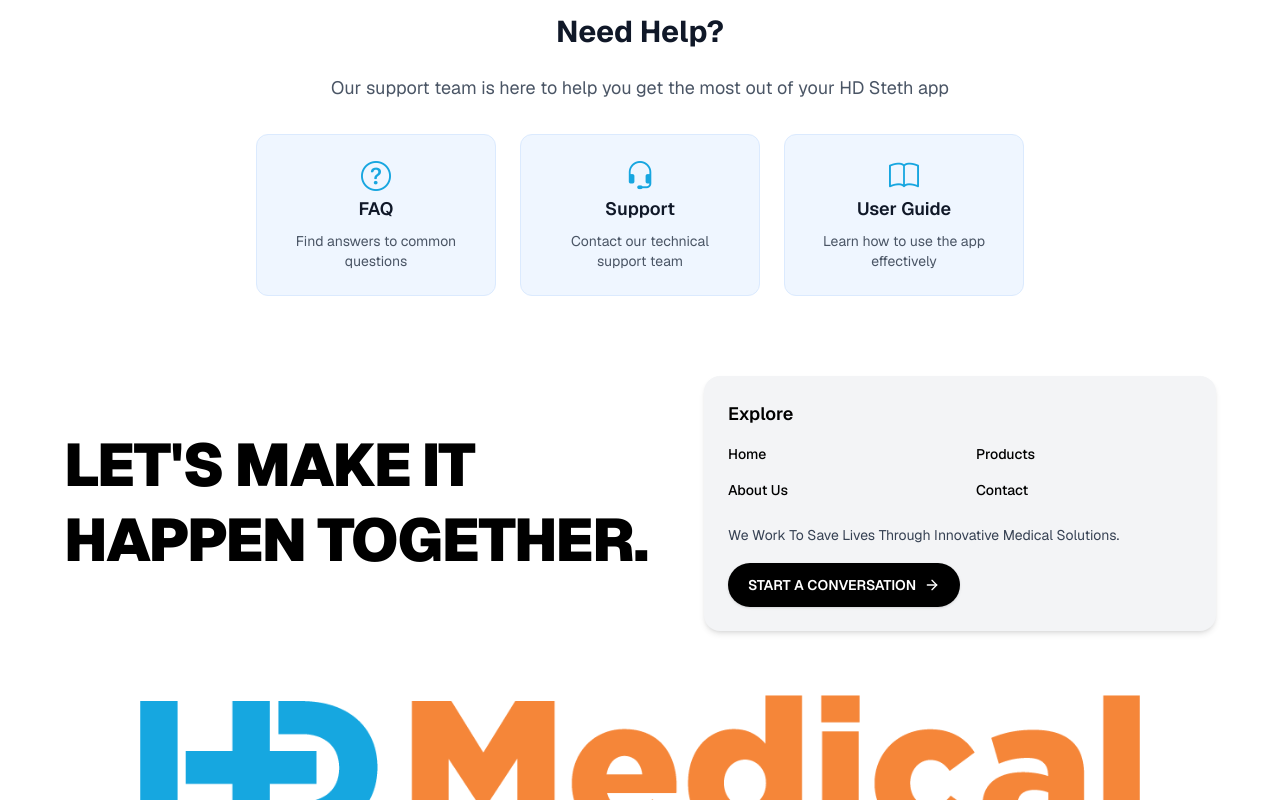
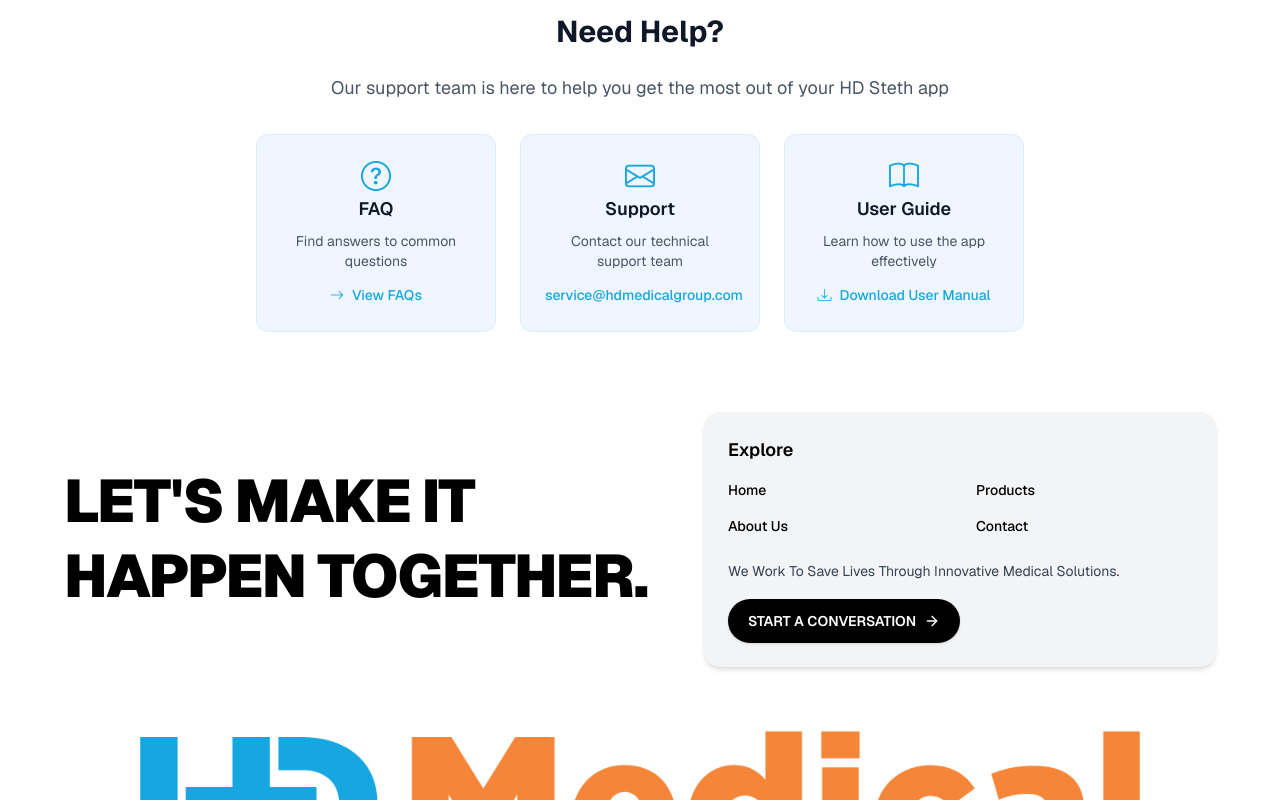
Before and after one commit to jilldhandhukiya/HD-Medical, a Next.js app: page /app in a window 1280 px wide. Shown: the part 1960-2760 px from the top of the page. Built offline with nearby package versions, Linux system fonts and the light colour scheme.

Commit message:
Doc 2 Changes Done

```diff
--- a/src/app/aboutus/page.js
+++ b/src/app/aboutus/page.js
@@ -131,7 +131,7 @@
   },
   {
     name: "Dr. Douglas Johnston",
-    position: "MD Thoracic and Cardiovascular Surgery",
+    position: "MD, Chief of Cardiac Surgery,Fellow: Cleveland Clinic",
     image: "/images/company/Dr Douglesx.png",
     flags: ["us"]
   },
@@ -149,7 +149,7 @@
   },
   {
     name: "Dr. Raj E G",
-    position: "Leading Private Cardiologist Flint, Michigan Hurley Medical Center",
+    position: "MD, FACC, FSCAI, FASNC, Cardiologist, Hurley Medical Center, Michigan",
     image: "/images/company/Dr Raj.png",
     flags: ["us", "india"]
   }
@@ -360,7 +360,7 @@
             ABOUT <span className="text-[#155dfc]">US</span>
           </h1>
           <p className="text-lg md:text-xl text-gray-800 font-medium mb-2">
-            <span className="font-bold text-black">HD medical</span> for decades has been focusing with single minded endeavour to deliver the best we can and achieving this has been possible due to the trust instilled by our customers in our service. Trust invoked through constant innovation and improvement of our services.
+            <span className="font-bold text-black">HD Medical</span> for decades has been focusing with single minded endeavour to deliver the best we can and achieving this has been possible due to the trust instilled by our customers in our service. Trust invoked through constant innovation and improvement of our services.
           </p>
         </div>
         <div className="flex flex-col md:flex-row justify-center items-center gap-6 mt-10">
--- a/src/app/app/page.js
+++ b/src/app/app/page.js
@@ -449,17 +449,34 @@
             <div className="bg-blue-50 rounded-xl p-6 border border-blue-100">
               <i className="bi bi-question-circle text-3xl text-[#17a6e0] mb-4"></i>
               <h3 className="text-lg font-semibold text-gray-900 mb-2">FAQ</h3>
-              <p className="text-gray-600 text-sm">Find answers to common questions</p>
+              <p className="text-gray-600 text-sm mb-3">Find answers to common questions</p>
+              <span className="inline-flex items-center gap-2 text-[#17a6e0] font-medium hover:underline text-sm">
+                <i className="bi bi-arrow-right"></i>
+                View FAQs
+              </span>
             </div>
-            <div className="bg-blue-50 rounded-xl p-6 border border-blue-100">
-              <i className="bi bi-headset text-3xl text-[#17a6e0] mb-4"></i>
+            <div
+              className="bg-blue-50 rounded-xl p-6 border border-blue-100 cursor-pointer hover:bg-blue-100 transition-colors duration-300"
+              onClick={() => window.location.href = 'mailto:service@hdmedicalgroup.com'}
+            >
+              <i className="bi bi-envelope text-3xl text-[#17a6e0] mb-4"></i>
               <h3 className="text-lg font-semibold text-gray-900 mb-2">Support</h3>
-              <p className="text-gray-600 text-sm">Contact our technical support team</p>
+              <p className="text-gray-600 text-sm mb-3">Contact our technical support team</p>
+              <span className="inline-flex items-center gap-2 text-[#17a6e0] font-medium hover:underline text-sm">
+              service@hdmedicalgroup.com
+              </span>
             </div>
-            <div className="bg-blue-50 rounded-xl p-6 border border-blue-100">
+            <div
+              className="bg-blue-50 rounded-xl p-6 border border-blue-100 cursor-pointer hover:bg-blue-100 transition-colors duration-300"
+              onClick={() => window.open('/docs/HDSteth-App-User-Manual.pdf', '_blank')}
+            >
               <i className="bi bi-book text-3xl text-[#17a6e0] mb-4"></i>
               <h3 className="text-lg font-semibold text-gray-900 mb-2">User Guide</h3>
-              <p className="text-gray-600 text-sm">Learn how to use the app effectively</p>
+              <p className="text-gray-600 text-sm mb-3">Learn how to use the app effectively</p>
+              <span className="inline-flex items-center gap-2 text-[#17a6e0] font-medium hover:underline text-sm">
+                <i className="bi bi-download"></i>
+                Download User Manual
+              </span>
             </div>
           </div>
         </div>
--- a/src/app/page.js
+++ b/src/app/page.js
@@ -643,7 +643,7 @@
     {
       quote: "HD Steth is transforming the way medicine is practiced at the point of care setting by enhancing the patient experience, saving time and costs while improving outcomes.",
       name: "Dr. Douglas Johnston, MD",
-      title: "Thoracic and Cardiovascular Surgery, Northwestern Medicine",
+      title: "MD, Chief of Cardiac Surgery, Fellow: Cleveland Clinic",
       image: "/images/testi-icon2.png"
     },
     {
@@ -983,8 +983,11 @@
           {/* Divider */}
           <hr className="my-4 sm:my-6 border-gray-300 hover:border-[#155dfc] max-w-[90%] sm:max-w-3xl mx-auto transition-all duration-300" />
 
-          {/* Button */}
-          <button className="inline-block px-6 sm:px-8 md:px-10 py-3 sm:py-4 bg-[#155dfc] text-base sm:text-lg md:text-xl lg:text-2xl text-white font-semibold rounded-full hover:opacity-90 transition-all duration-300 mt-3 sm:mt-4 hover:scale-105 hover:shadow-xl">
+          {/* Button - Updated to navigate to product page */}
+          <button
+            className="inline-block px-6 sm:px-8 md:px-10 py-3 sm:py-4 bg-[#155dfc] text-base sm:text-lg md:text-xl lg:text-2xl text-white font-semibold rounded-full hover:opacity-90 transition-all duration-300 mt-3 sm:mt-4 hover:scale-105 hover:shadow-xl"
+            onClick={() => window.location.href = '/product'}
+          >
             Learn More
           </button>
         </div>
@@ -1164,7 +1167,10 @@
           </div>
 
           <div className={`mt-12 text-center transition-all duration-1000 delay-300 ${featuresVisible ? 'animate-fadeInUp' : 'opacity-0 translate-y-[30px]'}`}>
-            <button className="bg-[#155dfc] hover:bg-blue-600 text-white text-lg font-semibold px-8 py-4 rounded-full transition-all duration-300 hover:scale-105 hover:shadow-xl">
+            <button
+              className="bg-[#155dfc] hover:bg-blue-600 text-white text-lg font-semibold px-8 py-4 rounded-full transition-all duration-300 hover:scale-105 hover:shadow-xl"
+              onClick={() => window.location.href = '/product'}
+            >
               GET STARTED
             </button>
           </div>
--- a/src/app/product/page.js
+++ b/src/app/product/page.js
@@ -45,7 +45,7 @@
   },
 ];
 
-function AdvantagesSection() {
+const AdvantagesSection = React.forwardRef((props, ref) => {
   const sectionRef = useRef(null);
   const [isVisible, setIsVisible] = useState(false);
   const [visibleModules, setVisibleModules] = useState([]);
@@ -69,8 +69,19 @@
   }, []);
 
   return (
-
-    <section ref={sectionRef} className="py-20 relative overflow-hidden bg-white">
+    <section
+      ref={(node) => {
+        sectionRef.current = node;
+        if (ref) {
+          if (typeof ref === 'function') {
+            ref(node);
+          } else {
+            ref.current = node;
+          }
+        }
+      }}
+      className="py-20 relative overflow-hidden bg-white"
+    >
       <div className="max-w-7xl mx-auto px-4 sm:px-6 lg:px-8">
         <div className="text-center mb-16">
           <h2 className={`text-4xl md:text-5xl font-bold mb-6 transition-all duration-1000 ${isVisible ? "opacity-100 translate-y-0" : "opacity-0 translate-y-10"
@@ -111,9 +122,12 @@
       </div>
     </section>
   );
-}
+});
 
-const SpecCard = ({ icon, title, children, className = "" }) => (
+AdvantagesSection.displayName = 'AdvantagesSection';
+
+function SpecCard({ icon, title, children, className = "" }) {
+  return (
     <div className={`bg-white rounded-2xl shadow-lg hover:shadow-xl transition-all duration-300 p-6 border border-gray-100 hover:border-blue-200 ${className}`}>
       <div className="flex items-center mb-4">
         <div className="w-10 h-10 bg-gradient-to-br from-blue-500 to-blue-600 rounded-xl flex items-center justify-center text-white mr-3">
@@ -126,6 +140,7 @@
       </div>
     </div>
   );
+}
 
 function HowItWorksSection() {
   return (
@@ -347,6 +362,17 @@
 }
 
 export default function ProductHero() {
+  // Add ref for the advantages section
+  const advantagesRef = useRef(null);
+
+  // Add scroll function
+  const scrollToAdvantages = () => {
+    advantagesRef.current?.scrollIntoView({
+      behavior: 'smooth',
+      block: 'start'
+    });
+  };
+
   return (
     <>
       <Header />
@@ -371,7 +397,10 @@
             <p className="text-lg md:text-xl text-gray-700 font-medium mb-8">
               <span className="font-semibold text-black">AI-Powered Stethoscope with Integrated ECG.</span> Unveiling the Unseen, Redefining Diagnosis.
             </p>
-            <button className="bg-[#155dfc] text-white rounded-full px-8 py-4 text-lg font-medium shadow hover:155dfc hover:shadow-lg transition-all duration-300">
+            <button
+              onClick={scrollToAdvantages}
+              className="bg-[#155dfc] text-white rounded-full px-8 py-4 text-lg font-medium shadow hover:bg-[#1347d4] hover:shadow-lg transition-all duration-300"
+            >
               Know More
             </button>
           </div>
@@ -425,8 +454,8 @@
         </div>
       </section>
 
-      {/* Features Section */}
-      <AdvantagesSection />
+      {/* Features Section - Add ref here */}
+      <AdvantagesSection ref={advantagesRef} />
 
       <section>
         <section className="w-full bg-white px-4 py-12">
@@ -893,7 +922,7 @@
                     <path d="M3.22 12H9.5l.5-1 2 4.5 2-7 1.5 3.5h5.27"></path>
                   </svg>
                 </div>
-                <h3 className="text-xl font-bold text-gray-900 mb-2">Raipur Report</h3>
+                <h3 className="text-xl font-bold text-gray-900 mb-2">Clinical Report</h3>
                 <p className="text-gray-600 text-sm mb-4">
                   Clinical evaluation study conducted at AIIMS Raipur with patient outcomes data
                 </p>
```
Also changed, not shown: 2 other files (tests, documents, lock files or other folders). Lines whose indentation alone changed are shown as unchanged.
